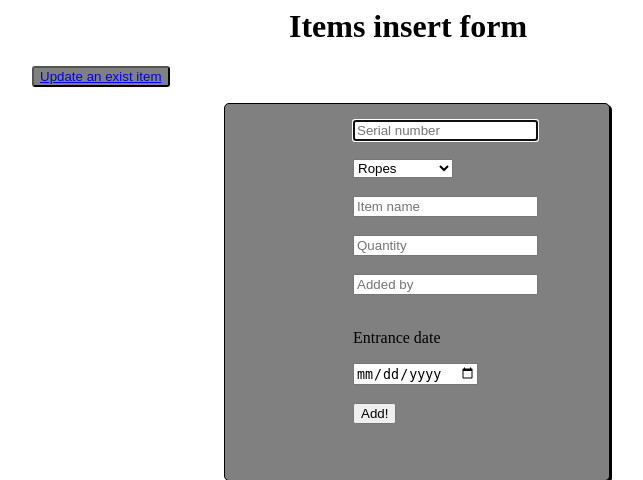
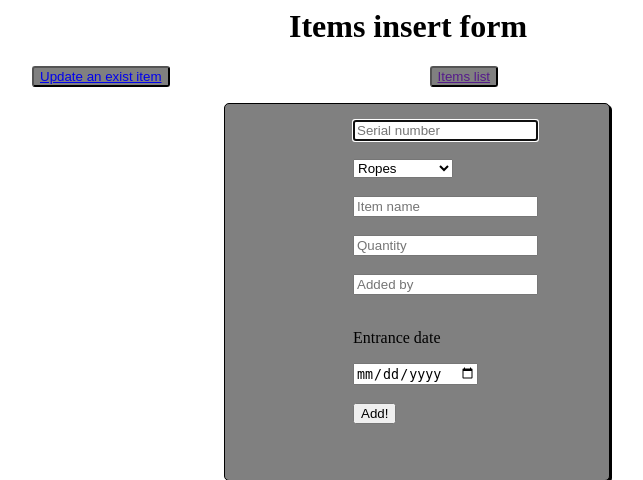
Before and after one commit to eyalyehiely/gova-warehouse, a Flask app: page /add_items in a window 1280 px wide. Shown: the top 480 px of the page, without its empty margins (232-875 px from the left). Run offline with Flask 3, Linux system fonts and the light colour scheme; a user stored in the database is signed in.

Commit message:
second commit

```diff
--- a/app.py
+++ b/app.py
@@ -27,7 +27,7 @@ def items_data():
     rows = (query(f"SELECT * FROM items "))
     table =[]
     for row in rows:
-        table.append({'serial number(mkt)':row[0],'category':row[1],'item_name':row[2],'quantity':row[3],'added by':row[4],'entrance date':row[5],'updaating date':row[6]})
+        table.append({'mkt':row[0],'category':row[1],'item_name':row[2],'quantity':row[3],'added by':row[4],'entrance date':row[5],'updaating date':row[6]})
     return table
 items_table = items_data()
 
@@ -81,14 +81,14 @@ def register():
 
 
 
-#items
+#items - add items + update items
 #--------------------------------------------------------------------------------#
 @app.route('/add_items',methods = ['GET','POST'])
 def get_items():
     if session.get('username') != 'admin':
         return redirect('/')
 
-    query(f"INSERT INTO items VALUES('{request.form.get('mkt')}', '{request.form.get('category')}', '{request.form.get('item_name')}', '{request.form.get('quantity')}', '{request.form.get('added_by')}','{request.form.get('entrance_date')}','{request.form.get('entrance_date')}')")
+    query(f"INSERT INTO items VALUES('{request.form.get('mkt')}', '{request.form.get('category')}', '{request.form.get('item_name')}', '{request.form.get('quantity')}', '{request.form.get('added_by')}','{request.form.get('entrance_date')}','{datetime.datetime.now()}')")
     return render_template('items.html')
 
 
@@ -96,11 +96,12 @@ def get_items():
 def update_items():
     if session.get('username') != 'admin':
         return redirect('/')
-
-
-    query(f"UPDATE items SET quantity={request.form.get('quantity')} WHERE 'mkt'='{request.form.get('serial_num')}'")
+    for item in items_table:
+        if request.form.get('mkt') == item['mkt']:
+            query(f"UPDATE items SET quantity= quantity +'{int(request.form.get('quantity'))}' WHERE mkt='{request.form.get('mkt')}'")
+    query(f"UPDATE items SET added_by='{request.form.get('added_by')}' WHERE mkt='{request.form.get('mkt')}'")
+    query(f"UPDATE items SET updating_date='{datetime.datetime.now()}' WHERE mkt='{request.form.get('mkt')}'")
     return render_template('update_items.html')
-
 
 
 
--- a/static/base.css
+++ b/static/base.css
@@ -67,7 +67,7 @@
 
 
 button{
-  background-color:salmon;
+  background-color:grey;
   box-shadow: 5px;
 }
 button:hover{
--- a/templates/admin.html
+++ b/templates/admin.html
@@ -1,7 +1,7 @@
 {%extends 'base.html'%}
 {% block navbar %}
 
-<a href="">items list</a>
+<a href="/add_items">items </a>
 <a href="">users list</a>
 <a href="">requests list</a>
 {% endblock %}
--- a/templates/items.html
+++ b/templates/items.html
@@ -2,6 +2,8 @@
 <link rel="stylesheet" href="/static/items.css">
 <h1>Items insert form</h1>
 <button style="margin-left: 20vw;"><a href="/add_items/update">Update an exist item</a></button>
+<button style="margin-left: 20vw;"><a href="">Items list</a></button>
+
 <div class="add_items">
   <form action="/add_items" method="POST">
     <div class="form">
```
Also changed, not shown: static/updating_items.css (added, +33 -0 lines), templates/update_items.html (+8 -3 lines), users.db.
